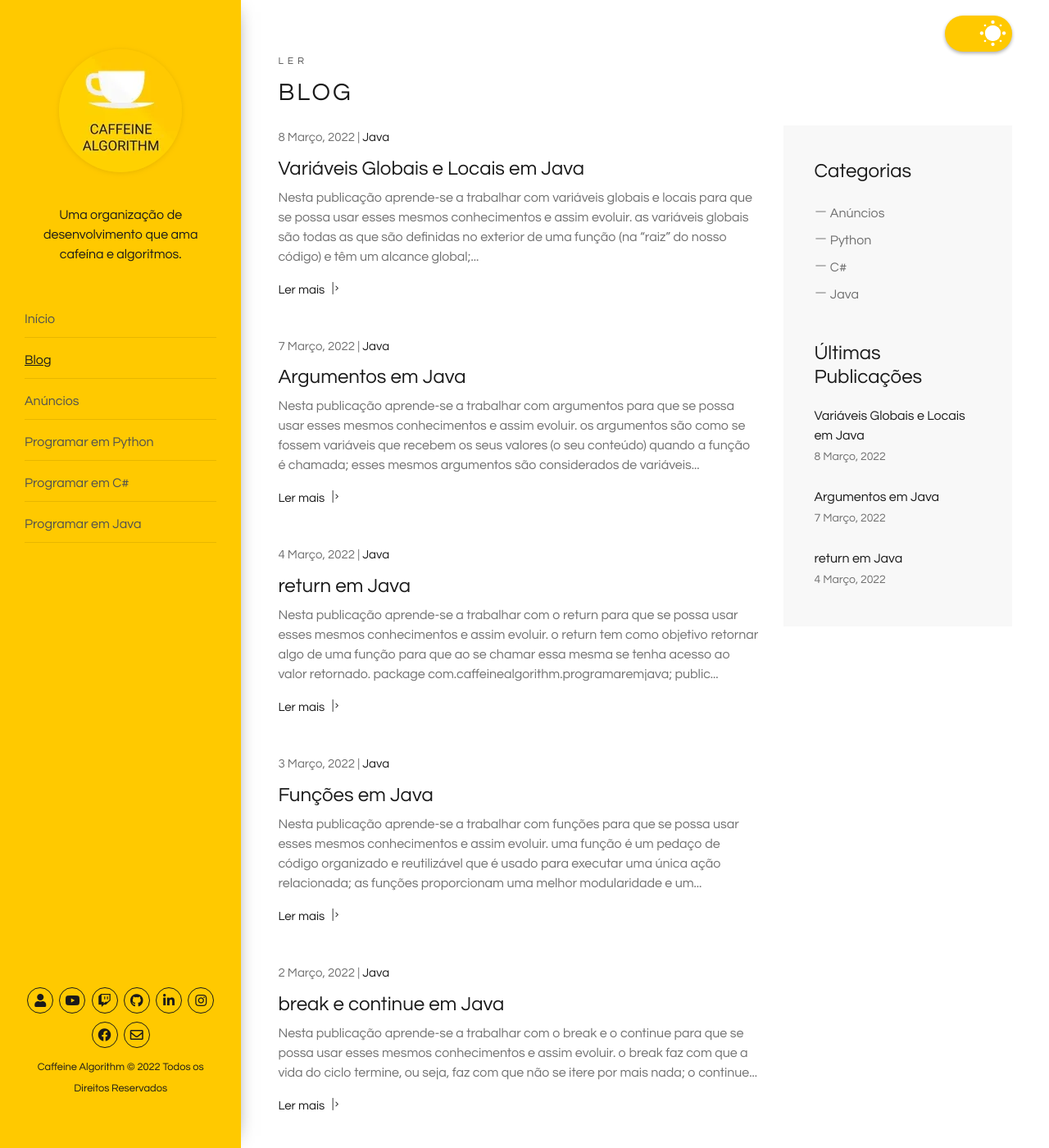
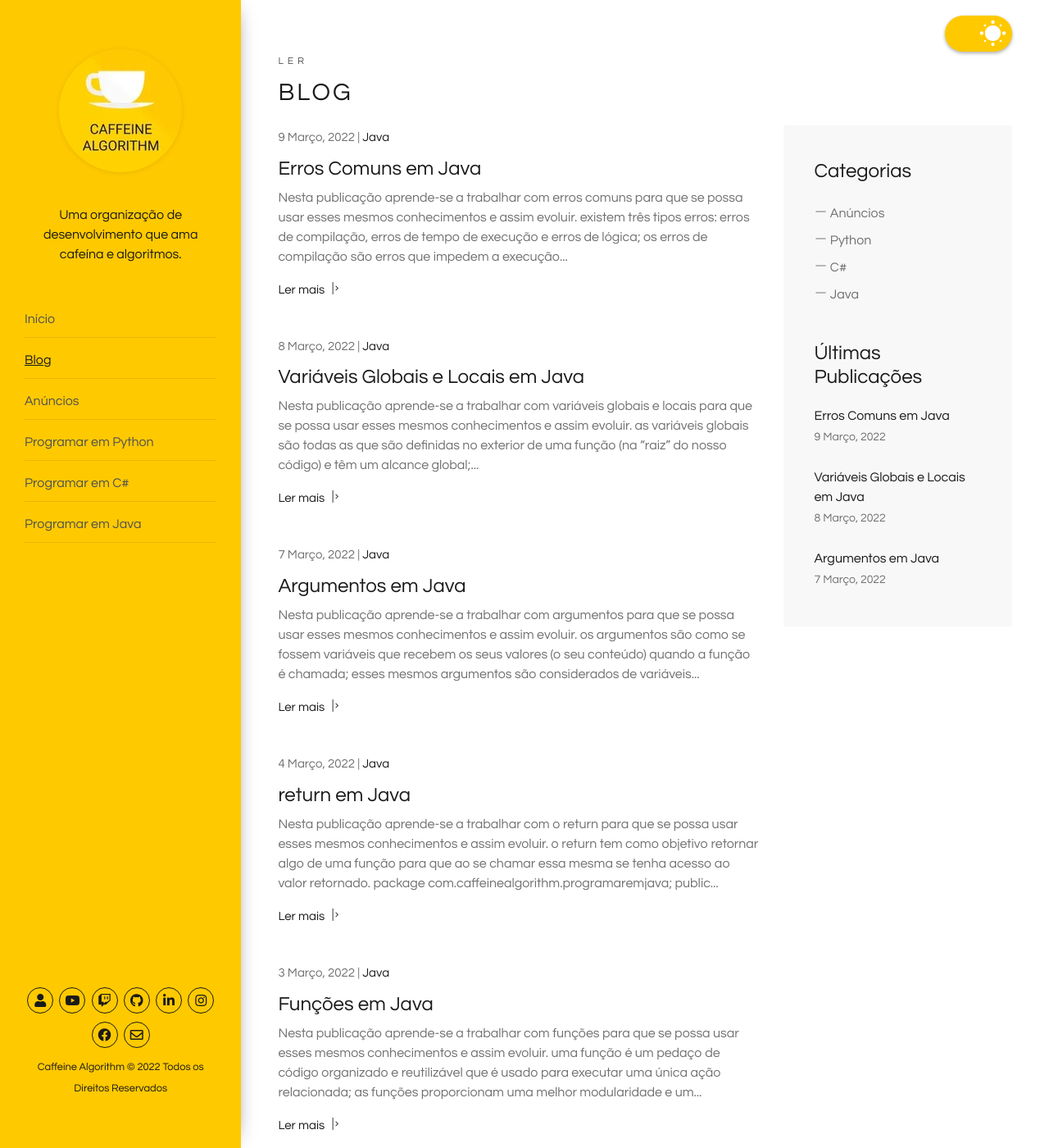
Before and after one commit to caffeinealgorithm/caffeinealgorithm.github.io, a Jekyll site: the page built from blog/index.html, in a window 1280 px wide and 1400 px high. Shown: the whole window at 82% size. Built offline with Jekyll 4.4.1, drawn with Linux system fonts in a browser that asks for light colours; the list of posts is cut into pages by our own code; some of the changed text lies outside the part shown.

````diff
--- /dev/null
+++ b/_posts/2022-03-09-erros-comuns-em-java.md
@@ -0,0 +1,51 @@
+---
+layout: post
+excerpt: Blog
+title: 'Erros Comuns em Java'
+description: 'Descobre como se trabalha com erros comuns na linguagem de programação Java. Obtém respostas às tuas dúvidas com a teoria e os exemplos apresentados.'
+keywords: 'java, erros communs, erros, erro, publicação'
+date: 2022-03-09
+categories: [Java]
+---
+
+Nesta publicação aprende-se a trabalhar com erros comuns para que se possa usar esses mesmos conhecimentos e assim evoluir.
+
+- existem três tipos erros: erros de compilação, erros de tempo de execução e erros de lógica;
+- os erros de compilação são erros que impedem a execução da nossa aplicação e são maioritariamente causados pelo mau digitar do nosso código (por exemplo a não inserção do `;` para finalizar uma determinada linha de código);
+- os erros de tempo de execução são erros que ocorrem enquanto a nossa aplicação é executada e normalmente damos conta desses mesmos quando a aplicação tenta uma operação que é impossível executar (por exemplo a divisão por zero);
+- os erros de lógica são erros que erros que impedem que a nossa aplicação faça o que é pretendido fazer, ou seja, o nosso código é complicado e executado sem erros, mas o resultado de uma operação por acabar por não ser o esperado (por exemplo não complementar uma dada variável do tipo string);
+- destes três tipos de erros, os erros lógicos são os mais difíceis de localizar e corrigir.
+
+```java
+package com.caffeinealgorithm.programaremjava;
+
+import java.util.Scanner;
+
+public class ErrosComuns {
+  public void Run() {
+    // Erro de compilação
+    System.out.println("Eu sou uma string.");
+
+    // Erro de tempo de execução
+    int x = 10, y = 0;
+    // System.out.printf("Resultado da divisão: %d", x / y);
+
+    // Erro de lógica
+    Scanner inputDoUtilizador = new Scanner(System.in);
+    String primeiroNome = null, ultimoNome = null;
+
+    System.out.print("Insere o teu último nome: ");
+    ultimoNome = inputDoUtilizador.nextLine();
+
+    System.out.printf("Nome: %s %s", primeiroNome, ultimoNome);
+  }
+}
+```
+
+<div class="video-container">
+  <iframe src="https://www.youtube.com/embed/HCclW4TLSyY" frameborder="0" allowfullscreen></iframe>
+</div>
+
+Não te esqueças de [assistir ao vídeo](https://youtu.be/HCclW4TLSyY){:target="\_blank"} e podes sempre ler esta publicação [em inglês](https://nelsonsilvadev.com/blog/20220309/common-mistakes-in-java/){:target="\_blank"}.
+
+### _Happy coding!_
--- a/index.html
+++ b/index.html
@@ -76,7 +76,7 @@
       </div>
 
       <div class="row">
-        {% for video in site.java %} {% if video.id == "/java/23" %}
+        {% for video in site.java %} {% if video.id == "/java/24" %}
         <div class="col-xs-12 col-sm-3 col-sm-6 col-lg-6 col-xl-3">
           <a
             href="https://www.youtube.com/embed/{{ video.custom_id }}"
````
Also changed, not shown: _java/24.md (added, +5 -0 lines), assets/img/playlists/java/24.png (added), assets/img/playlists/java/24.webp (added).
